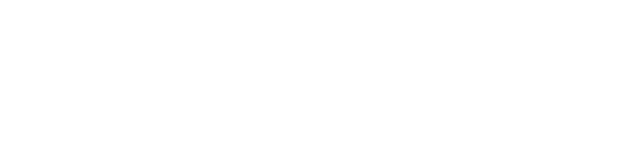
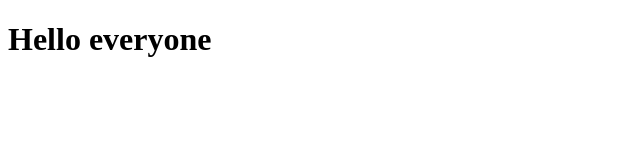
Before and after one commit to gurumurugan123/samplerepo, a plain HTML site: page index.html in a window 1280 px wide. Shown: the whole page, without its empty margins (0-640 px from the left). Drawn offline with Linux system fonts and the light colour scheme.

Commit message:
feat: h1 is added

```diff
--- a/index.html
+++ b/index.html
@@ -6,6 +6,6 @@
     <title>Dinesh document</title>
 </head>
 <body>
-
+    <h1>Hello everyone<h1>
 </body>
 </html>
```
